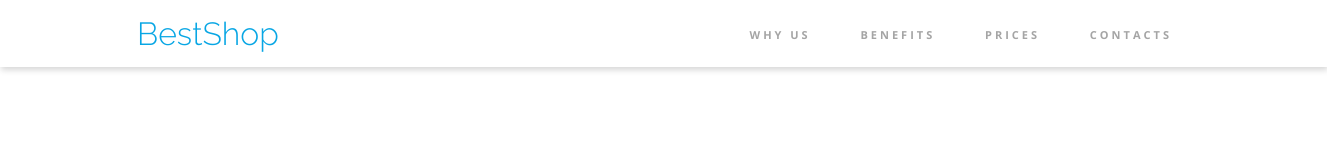
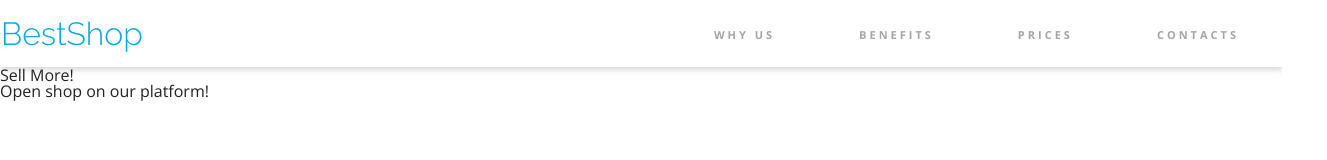
Before and after one commit to Sariusz/Workshop, a plain HTML site: page index.html in a window 1280 px wide. Shown: the whole page, 1327 px wide, since content can reach past the window. Drawn offline with nearby package versions, Linux system fonts and the light colour scheme.

Commit message:
correction header

```diff
--- a/css/style.css
+++ b/css/style.css
@@ -9,66 +9,63 @@
     --color-third: #F7F7F7;
     --color-white:#FFFFFF;
     font-family: "Open Sans", "Raleway", sans-serif;
-
 }
-.main-container{
-    width: 1325px;
-
+header{
+    width: 100vh;
 }
 .header{
     display:flex;
     width: 100%;
-    align-items: center;
     border: 1px solid white;
     box-shadow: 1px 3px 6px #00000029;
     opacity: 1;
 }
+.container-header{
+    width: 1352px;
+    display: flex;
+    margin: 0 auto;
+    justify-content:space-between;
+    align-items: center;
+}
+
 .logo {
     color: var(--color-primary);
     font-family: "Raleway", sans-serif;
     font-size: 32px;
     font-weight: 300;
-    width: 50%;
     display: flex;
     align-items: center;
-    margin-left: 136px;
+    text-decoration: none;
+}
 
+.container-header ul{
+    display:flex;
+    justify-content: space-between;
+    letter-spacing: 3px;
+    padding:0;
 }
-.menu{
-    width:50%;
-}
-.menu a{
+.header_nav a{
     font-family: "Open Sans", sans-serif;
     font-size: 11px;
     font-weight: 700;
     color: var(--color-secondary);
+    display:inline-block;
     text-decoration:none;
-    display:inline-block;
-}
-.menu ul{
-    display:flex;
-    justify-content: space-between;
-    margin: 0 136px 0 0;
-    letter-spacing: 3px;
-    padding:0;
 }
 .nav_link{
     border-bottom: 4px solid rgba(0 0 0 / 0%);
-    padding: 28px 18px 22px;
+    padding: 28px 26px 22px;
+    margin: 0 16px;
 }
 .nav_link:hover{
     border-color: var(--color-primary);
     color: var(--color-black);
 
 }
-/*.menu ul li:hover{
-    border-bottom: 2px solid red;
-}
-.menu ul li a:hover{
-    color: var(--color-black);*/
+
 
 
 /* w sekcji header pozostał mi do zrobienia niebieski pasek przy najechaniu na przycisk why us
  + ewentualnie sprawdzenie czy wszystkie detale są zastosowane
  Rozwiązanie: w html należało stworzyć klasę dla elementu odnośnika a i następnie dodać mu w css padding górny, prawy i dolny
- Następnie stworzyć pseudoklasę do klasy nav(.nav_link:hover) i wczytać niezbędne kolory border i tekstu*/
+ Następnie stworzyć pseudoklase do klasy nav(.nav_link:hover) i wczytać niezbędne kolory border i tekstu*/
--- a/index.html
+++ b/index.html
@@ -9,13 +9,11 @@
     <link rel="stylesheet" href="css/reset.css">
     <link rel="stylesheet" href="css/style.css">
 </head>
-<body class="main-container">
+<body>
     <header class="header">
-        <div class="logo">
-        <span>BestShop</span>
-        </div>
-        <nav class="menu">
-            <ul>
+        <div class="container-header">
+            <a href="#" class="logo">BestShop</a>
+            <ul class="header_nav">
                 <li>
                     <a href="#WHY-US" class="nav_link">WHY US</a>
                 </li>
@@ -29,7 +27,11 @@
                     <a href="#CONTACTS" class="nav_link">CONTACTS</a>
                 </li>
             </ul>
-        </nav>
+        </div>
     </header>
+    <section class="main">
+        <h1>Sell More!</h1>
+        <p>Open shop on our platform!</p>
+    </section>
 </body>
 </html>
```
